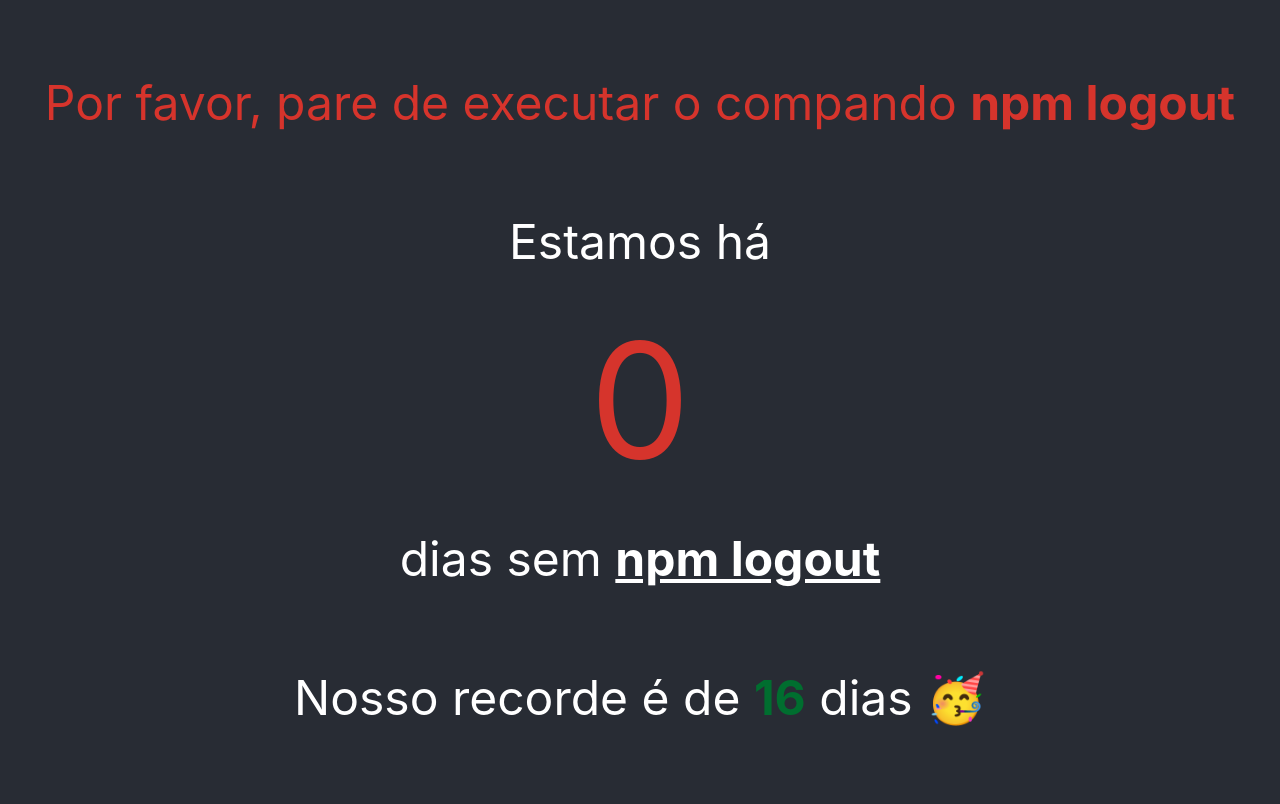
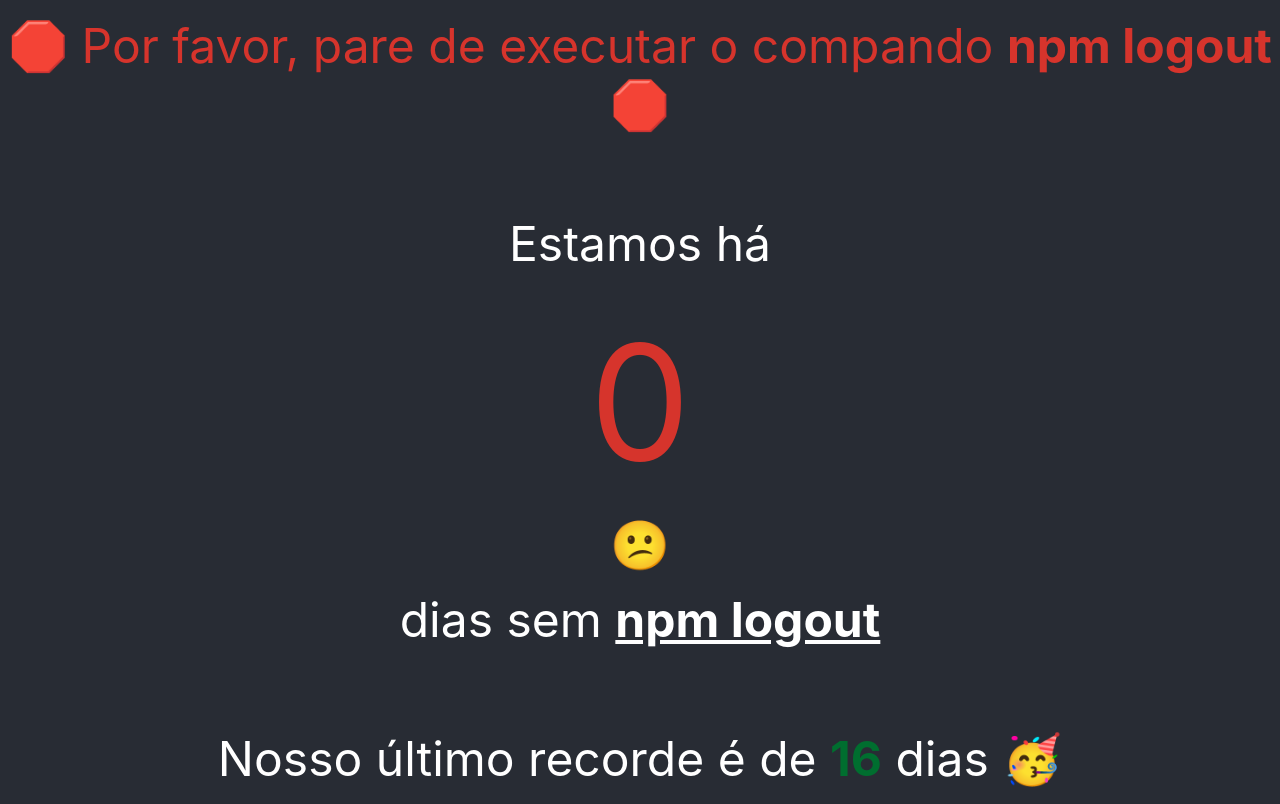
Before and after one commit to evandojunior-hotmart/how-many-days-without-logout, a React (Create React App) app: page / in a window 1280 px wide. Built offline with nearby package versions, Linux system fonts and the light colour scheme.

Commit message:
improve app

```diff
--- a/src/App.js
+++ b/src/App.js
@@ -4,24 +4,45 @@ const lastTokenUpdateDate = new Date(2023, 2, 7, 16, 21, 0)
 
 const App = () => {
   const diffDays = Math.floor((new Date() - lastTokenUpdateDate) / 1000 / 60 / (60 * 24))
-  const recordDays = 16
+  const lastRecordDay = 16
+  const currentRecordDays = lastRecordDay < diffDays ? diffDays : lastRecordDay
 
-  localStorage.setItem('LAST_DIFF_DAYS', diffDays)
-  localStorage.setItem('LAST_RECORD_DAYS', recordDays)
+  if (Number(localStorage.getItem('LAST_TOKEN_DATE')) !== lastTokenUpdateDate.getTime()) {
+    debugger
+    localStorage.setItem('LAST_TOKEN_DATE', lastTokenUpdateDate.getTime())
+  }
+
+  if (Number(localStorage.getItem('LAST_DIFF_DAYS')) !== diffDays) {
+    debugger
+    localStorage.setItem('LAST_DIFF_DAYS', diffDays)
+  }
+
+  // if (Number(localStorage.getItem('LAST_RECORD_DAYS')) < currentRecordDays) {
+  //   debugger
+  //   localStorage.setItem('LAST_RECORD_DAYS', currentRecordDays)
+  // }
+
+  const getReaction = () => {
+    if (!diffDays) return '😕'
+    if (diffDays <= currentRecordDays) return '🙂'
+    if (diffDays > currentRecordDays) return '😎'
+  }
+
 
   return (
     <div className="app">
       {/* <img src={calendar} alt="calendar" /> */}
       <header className='header'>
-        <p className='warn'>Por favor, pare de executar o compando <b>npm logout</b></p>
+        <p className='warn'>🛑 Por favor, pare de executar o compando <b>npm logout</b> 🛑</p>
       </header>
 
       <p>Estamos há</p>
       <p className='current-num-day'>{diffDays}</p>
+      <span>{getReaction()}</span>
       <p>dias sem <b><u>npm logout</u></b></p>
 
       <footer className='footer'>
-        <p>Nosso recorde é de <b className='record-num-day'>{recordDays}</b> dias 🥳</p>
+        <p>Nosso último recorde é de <b className='record-num-day'>{currentRecordDays}</b> dias 🥳</p>
       </footer>
     </div>
   );
```
